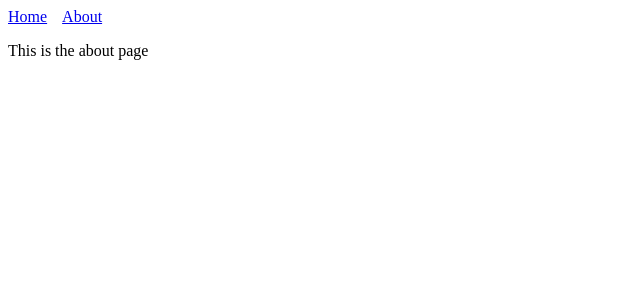
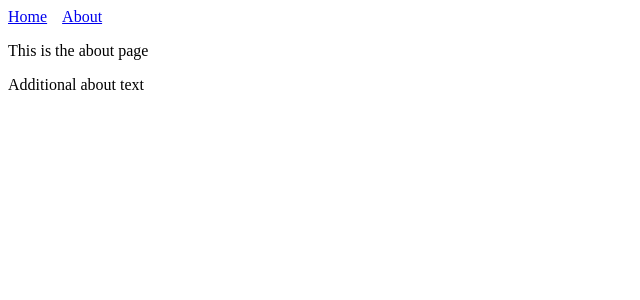
Before and after one commit to jackkoppa/portfolio, a Next.js app: page /about in a window 1280 px wide. Shown: the top 300 px of the page, without its empty margins (0-640 px from the left). Built offline with nearby package versions, Linux system fonts and the light colour scheme.

Commit message:
Resume development on portfolio project

```diff
--- a/pages/about.js
+++ b/pages/about.js
@@ -4,5 +4,6 @@ export default () => (
     <div>
         <Header />
         <p>This is the about page</p>
+        <p>Additional about text</p>
     </div>
 )
```
